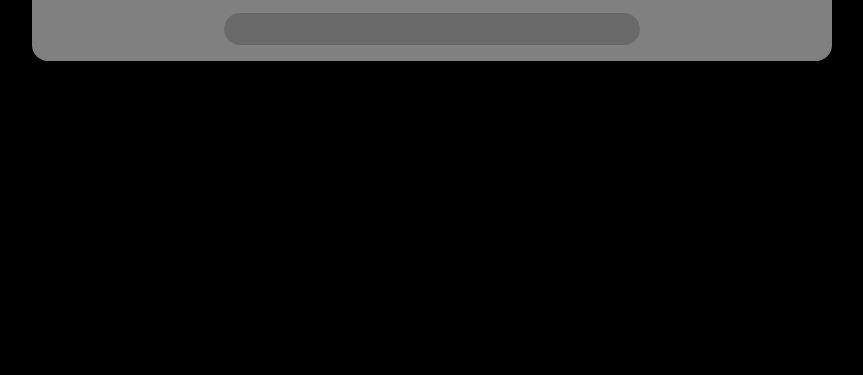
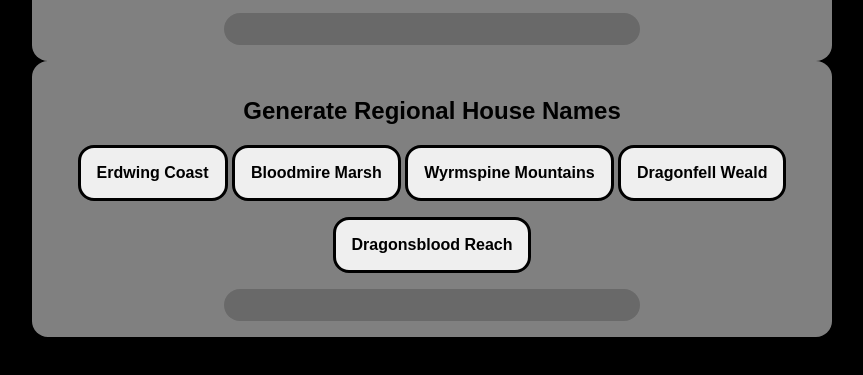
Before and after one commit to Grisanne/Grisanne.github.io, a plain HTML site: page index.html in a window 1280 px wide. Shown: the part 163-538 px from the top of the page, without its empty margins (208-1071 px from the left). Drawn offline with Linux system fonts and the light colour scheme.

Commit message:
Update index.html

```diff
--- a/index.html
+++ b/index.html
@@ -17,6 +17,18 @@
     </div>
     <ul id="nameList"></ul>
   </div>
+<div class="container">
+  <h2>Generate Regional House Names</h2>
+  <div>
+    <button class="erdwing" onclick="generateHouses('erdwing')">Erdwing Coast</button>
+    <button class="bloodmire" onclick="generateHouses('bloodmire')">Bloodmire Marsh</button>
+    <button class="wyrmspine" onclick="generateHouses('wyrmspine')">Wyrmspine Mountains</button>
+    <button class="dragonfell" onclick="generateHouses('dragonfell')">Dragonfell Weald</button>
+    <button class="reach" onclick="generateHouses('reach')">Dragonsblood Reach</button>
+  </div>
+  <ul id="house-name-result"></ul>
+</div>
+
 
   <script src="script.js"></script>
 </body>
```
